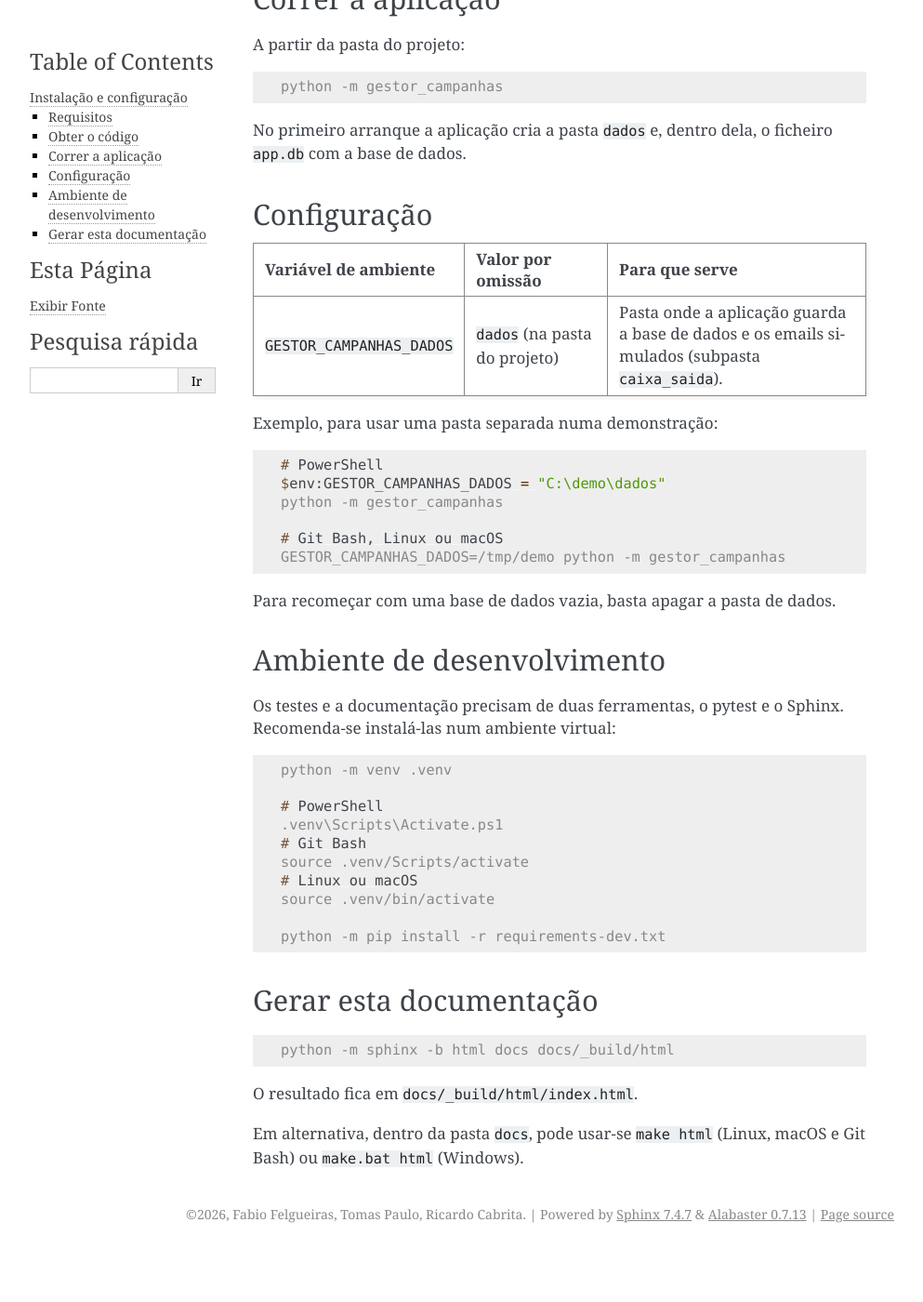
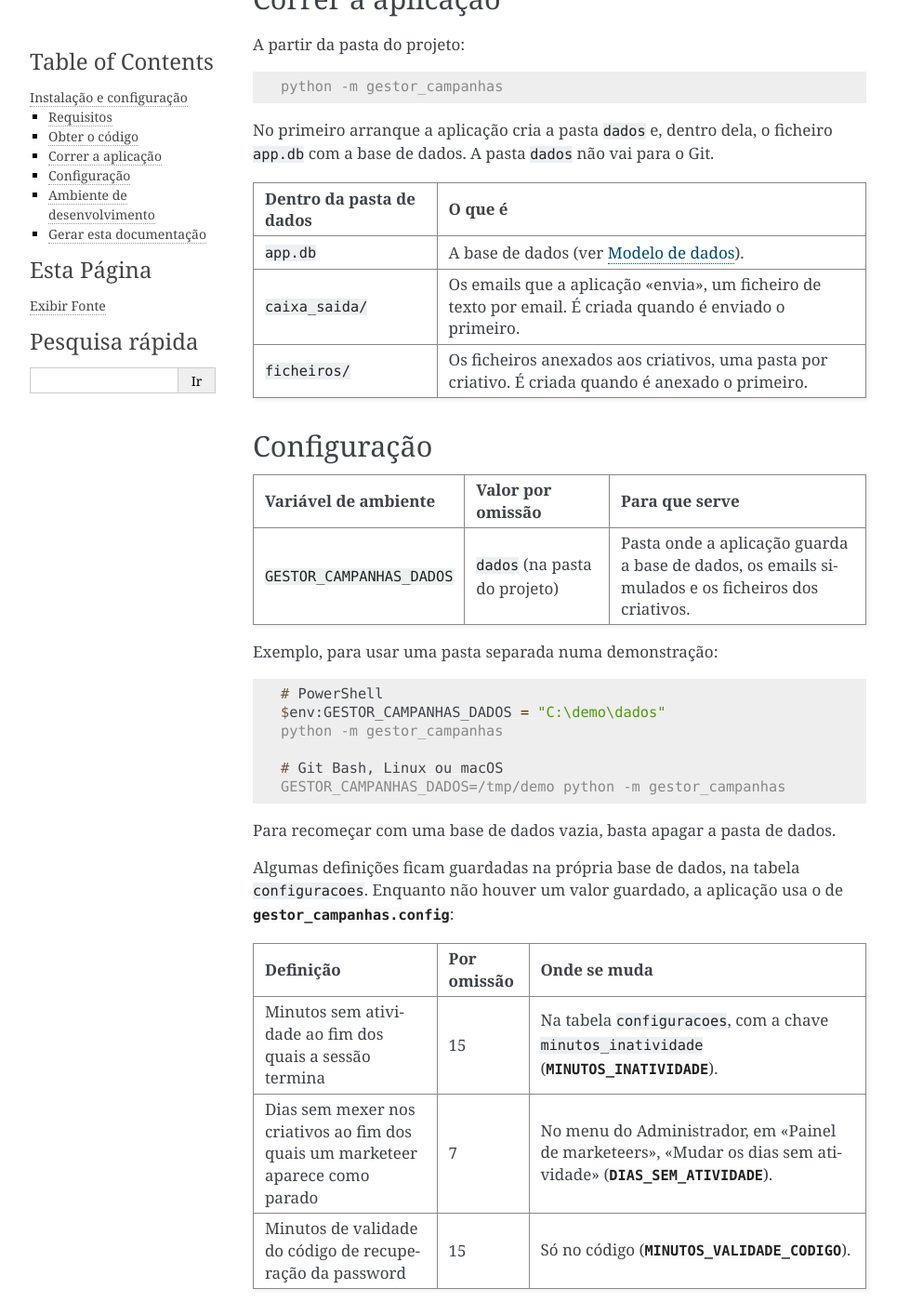
Before and after one commit to Blive77/ADC-TrabGrupo, a Sphinx documentation site: the page built from docs/instalacao.rst, in a window 1280 px wide and 1400 px high, scrolled down 476 px. Shown: the whole window at 93% size, without its empty margins (148-1141 px from the left). Built offline with Sphinx 7.4.7, drawn with Linux system fonts in a browser that asks for light colours; before the commit the page ends 1821 px from its top, so only the background shows below that.

Commit message:
docs(sphinx): atualizar a arquitetura e a configuração

```diff
--- a/docs/instalacao.rst
+++ b/docs/instalacao.rst
@@ -28,7 +28,23 @@ A partir da pasta do projeto:
    python -m gestor_campanhas
 
 No primeiro arranque a aplicação cria a pasta ``dados`` e, dentro dela, o
-ficheiro ``app.db`` com a base de dados.
+ficheiro ``app.db`` com a base de dados. A pasta ``dados`` não vai para o
+Git.
+
+.. list-table::
+   :header-rows: 1
+   :widths: 30 70
+
+   * - Dentro da pasta de dados
+     - O que é
+   * - ``app.db``
+     - A base de dados (ver :doc:`modelo_dados`).
+   * - ``caixa_saida/``
+     - Os emails que a aplicação "envia", um ficheiro de texto por email.
+       É criada quando é enviado o primeiro.
+   * - ``ficheiros/``
+     - Os ficheiros anexados aos criativos, uma pasta por criativo. É
+       criada quando é anexado o primeiro.
 
 Configuração
 ------------
@@ -42,8 +58,8 @@ Configuração
      - Para que serve
    * - ``GESTOR_CAMPANHAS_DADOS``
      - ``dados`` (na pasta do projeto)
-     - Pasta onde a aplicação guarda a base de dados e os emails simulados
-       (subpasta ``caixa_saida``).
+     - Pasta onde a aplicação guarda a base de dados, os emails simulados e
+       os ficheiros dos criativos.
 
 Exemplo, para usar uma pasta separada numa demonstração:
 
@@ -57,6 +73,30 @@ Exemplo, para usar uma pasta separada numa demonstração:
    GESTOR_CAMPANHAS_DADOS=/tmp/demo python -m gestor_campanhas
 
 Para recomeçar com uma base de dados vazia, basta apagar a pasta de dados.
+
+Algumas definições ficam guardadas na própria base de dados, na tabela
+``configuracoes``. Enquanto não houver um valor guardado, a aplicação usa o
+de :mod:`gestor_campanhas.config`:
+
+.. list-table::
+   :header-rows: 1
+   :widths: 30 15 55
+
+   * - Definição
+     - Por omissão
+     - Onde se muda
+   * - Minutos sem atividade ao fim dos quais a sessão termina
+     - 15
+     - Na tabela ``configuracoes``, com a chave ``minutos_inatividade``
+       (:data:`~gestor_campanhas.config.MINUTOS_INATIVIDADE`).
+   * - Dias sem mexer nos criativos ao fim dos quais um marketeer aparece
+       como parado
+     - 7
+     - No menu do Administrador, em "Painel de marketeers", "Mudar os dias
+       sem atividade" (:data:`~gestor_campanhas.config.DIAS_SEM_ATIVIDADE`).
+   * - Minutos de validade do código de recuperação da password
+     - 15
+     - Só no código (:data:`~gestor_campanhas.config.MINUTOS_VALIDADE_CODIGO`).
 
 Ambiente de desenvolvimento
 ---------------------------
```
Also changed, not shown: docs/arquitetura.rst (+6 -4 lines).
